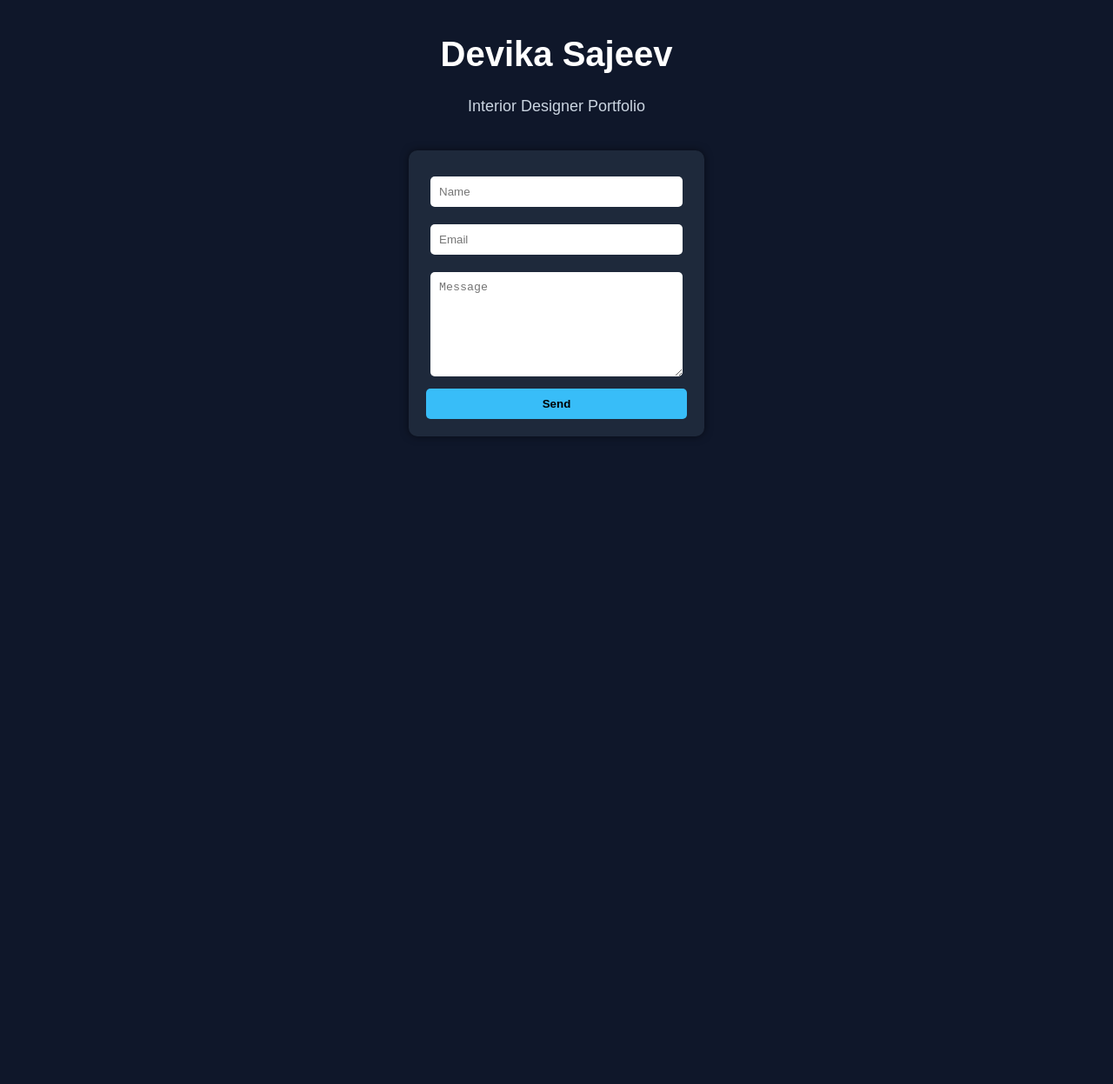
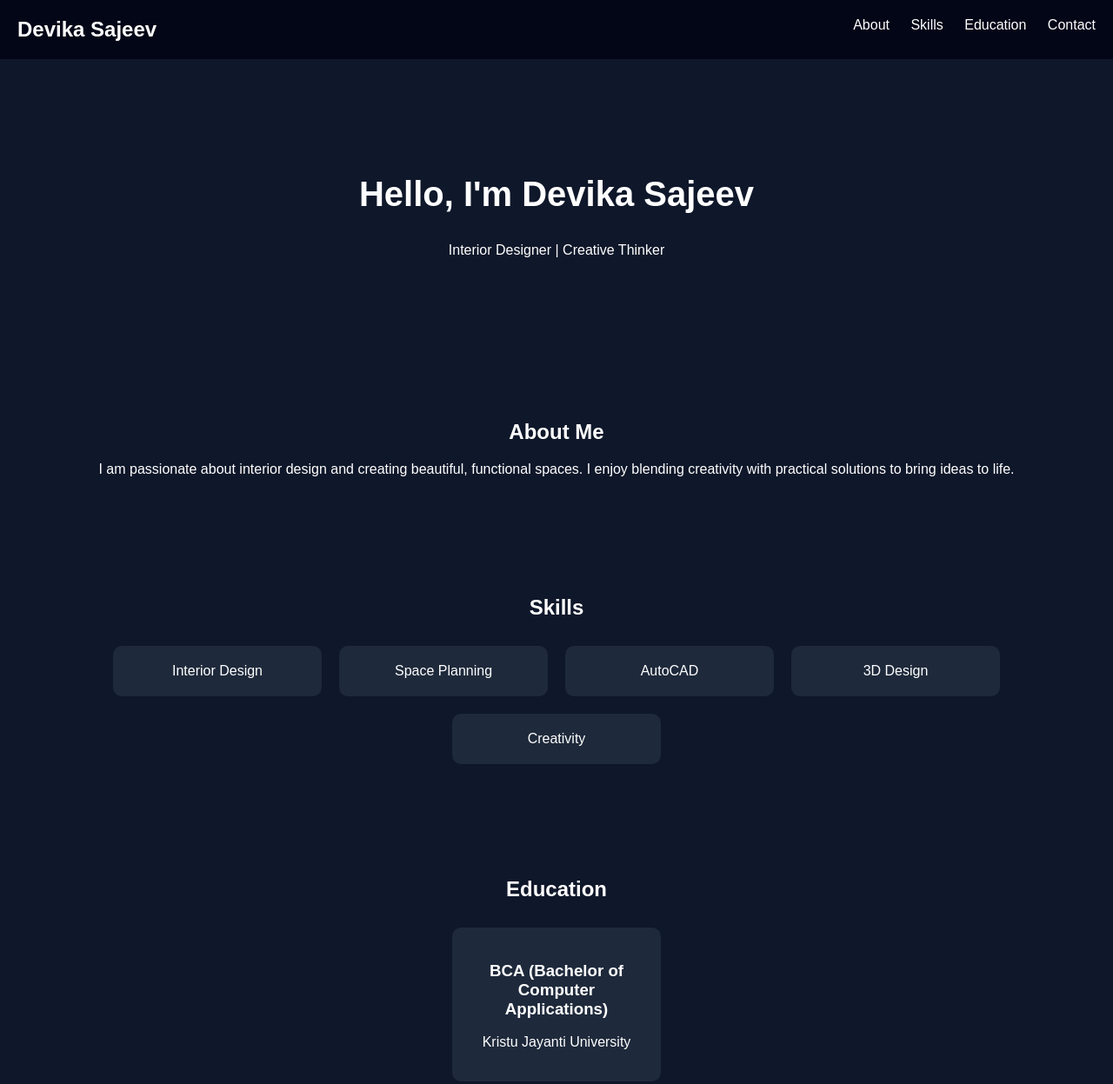
Before and after one commit to devikasajiv/proj, a website: page public/index.html in a window 1280 px wide. Shown: the top 1247 px of the page at 87% size. Before the commit the page ends 800 px from the top, so only its background shows below. Drawn offline with Linux system fonts and the light colour scheme.

Commit message:
updated portfolio UI

```diff
--- a/public/index.html
+++ b/public/index.html
@@ -1,20 +1,71 @@
 <!DOCTYPE html>
-<html>
+<html lang="en">
 <head>
-  <title>My Portfolio</title>
+  <meta charset="UTF-8">
+  <title>Devika Sajeev Portfolio</title>
   <link rel="stylesheet" href="style.css">
 </head>
 <body>
 
-<h1>Devika Sajeev</h1>
-<p>Interior Designer Portfolio</p>
+<!-- NAVBAR -->
+<header>
+  <h2>Devika Sajeev</h2>
+  <nav>
+    <a href="#about">About</a>
+    <a href="#skills">Skills</a>
+    <a href="#education">Education</a>
+    <a href="#contact">Contact</a>
+  </nav>
+</header>
 
-<form id="contactForm">
-  <input type="text" placeholder="Name" id="name" required>
-  <input type="email" placeholder="Email" id="email" required>
-  <textarea placeholder="Message" id="message" required></textarea>
-  <button type="submit">Send</button>
-</form>
+<!-- HERO -->
+<section class="hero">
+  <h1>Hello, I'm Devika Sajeev</h1>
+  <p>Interior Designer | Creative Thinker</p>
+</section>
+
+<!-- ABOUT -->
+<section id="about">
+  <h2>About Me</h2>
+  <p>
+    I am passionate about interior design and creating beautiful, functional spaces.
+    I enjoy blending creativity with practical solutions to bring ideas to life.
+  </p>
+</section>
+
+<!-- SKILLS -->
+<section id="skills">
+  <h2>Skills</h2>
+  <div class="cards">
+    <div class="card">Interior Design</div>
+    <div class="card">Space Planning</div>
+    <div class="card">AutoCAD</div>
+    <div class="card">3D Design</div>
+    <div class="card">Creativity</div>
+  </div>
+</section>
+
+<!-- EDUCATION -->
+<section id="education">
+  <h2>Education</h2>
+  <div class="cards">
+    <div class="card">
+      <h3>BCA (Bachelor of Computer Applications)</h3>
+      <p>Kristu Jayanti University</p>
+    </div>
+  </div>
+</section>
+
+<!-- CONTACT -->
+<section id="contact">
+  <h2>Contact Me</h2>
+  <form id="contactForm">
+    <input type="text" placeholder="Name" id="name" required>
+    <input type="email" placeholder="Email" id="email" required>
+    <textarea placeholder="Message" id="message" required></textarea>
+    <button type="submit">Send Message</button>
+  </form>
+</section>
 
 <script src="script.js"></script>
 </body>
--- a/public/style.css
+++ b/public/style.css
@@ -3,52 +3,76 @@ body {
   font-family: Arial, sans-serif;
   background: #0f172a;
   color: white;
+}
+
+/* Navbar */
+header {
+  display: flex;
+  justify-content: space-between;
+  padding: 20px;
+  background: #020617;
+}
+
+header h2 {
+  margin: 0;
+}
+
+nav a {
+  color: white;
+  margin-left: 20px;
+  text-decoration: none;
+}
+
+/* Hero */
+.hero {
+  text-align: center;
+  padding: 100px 20px;
+}
+
+.hero h1 {
+  font-size: 40px;
+}
+
+/* Sections */
+section {
+  padding: 50px 20px;
   text-align: center;
 }
 
-h1 {
-  font-size: 40px;
-  margin-top: 40px;
+/* Cards */
+.cards {
+  display: flex;
+  justify-content: center;
+  flex-wrap: wrap;
 }
 
-p {
-  font-size: 18px;
-  color: #cbd5e1;
+.card {
+  background: #1e293b;
+  margin: 10px;
+  padding: 20px;
+  border-radius: 10px;
+  width: 200px;
 }
 
+/* Form */
 form {
-  background: #1e293b;
-  padding: 20px;
-  margin: 40px auto;
-  width: 300px;
-  border-radius: 10px;
-  box-shadow: 0 0 10px rgba(0,0,0,0.5);
+  max-width: 400px;
+  margin: auto;
 }
 
 input, textarea {
-  width: 90%;
+  width: 100%;
   padding: 10px;
   margin: 10px 0;
   border: none;
   border-radius: 5px;
-  outline: none;
-}
-
-textarea {
-  height: 100px;
 }
 
 button {
+  padding: 10px;
   width: 100%;
-  padding: 10px;
   background: #38bdf8;
   border: none;
   border-radius: 5px;
-  color: black;
   font-weight: bold;
-  cursor: pointer;
 }
-
-button:hover {
-  background: #0ea5e9;
-}
```
